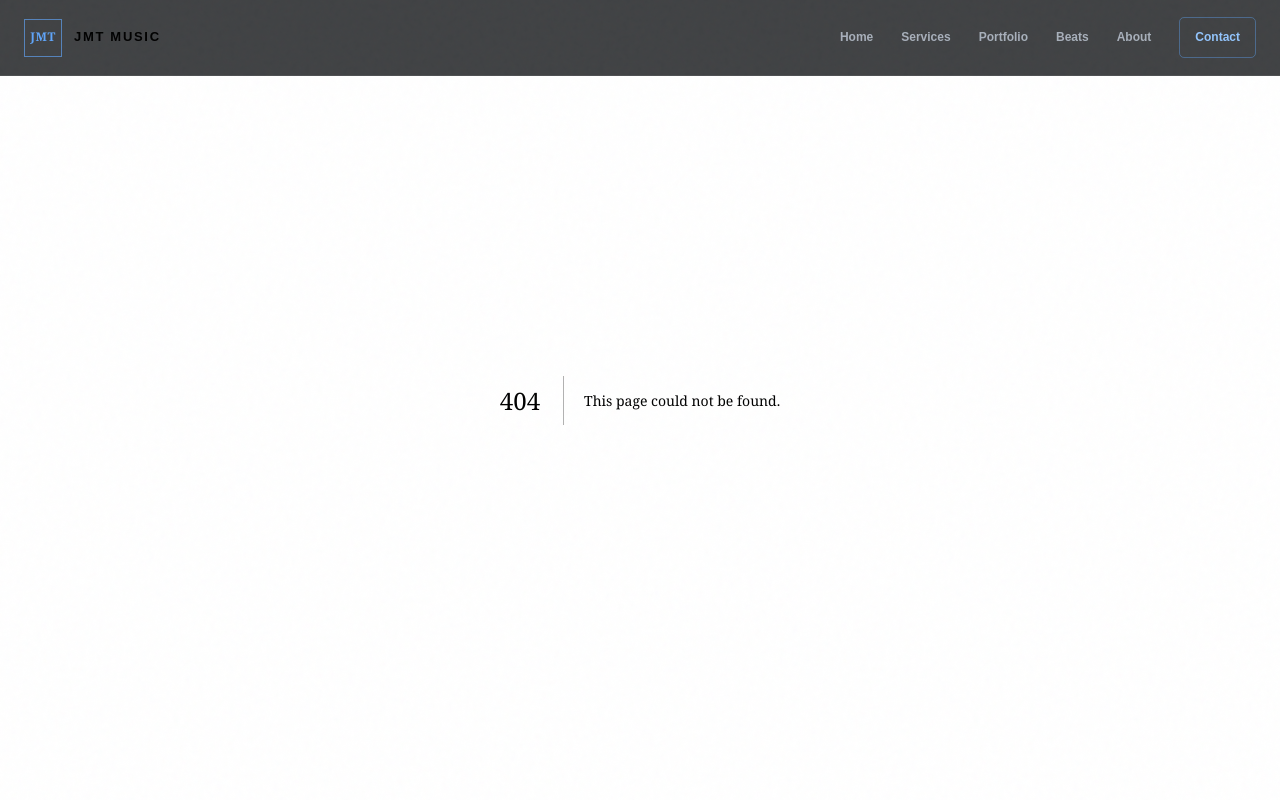
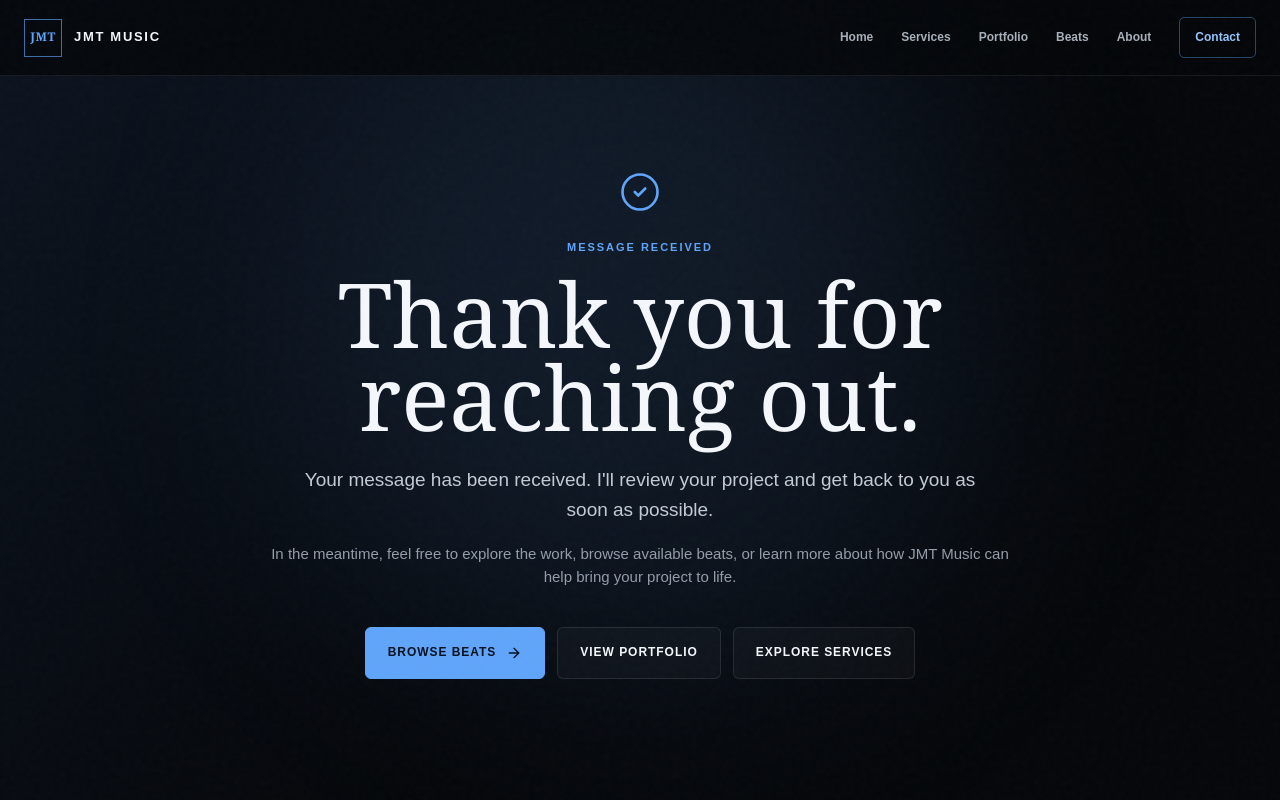
Before and after one commit to JMTMusic/jmt-music, a Next.js app in the folder jmt-music/: page /thank-you in a window 1280 px wide. Before the commit this address had no page. Shown: the top 800 px of the page. Built offline with nearby package versions, Linux system fonts and the light colour scheme.

Commit message:
Finish production contact and launch routing

```diff
--- a/jmt-music/app.js
+++ b/jmt-music/app.js
@@ -3,22 +3,22 @@ const basePath = document.body.dataset.base || "";
 const instagramUrl = "https://www.instagram.com/jmtmusic05/";
 const beatstarsUrl = "https://www.beatstars.com/JMTMusic";
 const navItems = [
-  ["Home", "index.html", "home"],
-  ["Discover", "discover.html", "discover"],
-  ["Catalog", "catalog.html", "catalog"],
-  ["Sync Licensing", "sync.html", "sync"],
-  ["About", "about.html", "about"]
+  ["Home", "/", "home"],
+  ["Services", "/services", "services"],
+  ["Portfolio", "/portfolio", "portfolio"],
+  ["Beats", "/beats", "catalog"],
+  ["About", "/about", "about"]
 ];
 
 const header = document.querySelector("[data-header]");
 if (header) {
   header.innerHTML = `
     <div class="shell nav-wrap">
-      <a class="brand" href="${basePath}index.html"><span class="brand-mark">JMT</span><span>JMT MUSIC</span></a>
+      <a class="brand" href="/"><span class="brand-mark">JMT</span><span>JMT MUSIC</span></a>
       <button class="menu-button" type="button" aria-label="Open navigation"><span></span></button>
       <nav class="nav-links" aria-label="Primary">
-        ${navItems.map(([label, href, id]) => `<a href="${basePath}${href}" class="${page === id ? "active" : ""}">${label}</a>`).join("")}
-        <a class="nav-cta ${page === "contact" ? "active" : ""}" href="${basePath}contact.html">Contact</a>
+        ${navItems.map(([label, href, id]) => `<a href="${href}" class="${page === id ? "active" : ""}">${label}</a>`).join("")}
+        <a class="nav-cta ${page === "contact" ? "active" : ""}" href="/contact">Contact</a>
       </nav>
     </div>`;
   const menu = header.querySelector(".menu-button");
@@ -223,7 +223,7 @@ if (categoryRails && window.JMT_CATEGORIES) {
       <section class="catalog-rail">
         <div class="rail-heading">
           <div><span>0${index + 1}</span><h3>${category.name}</h3></div>
-          <a class="text-link" href="catalog.html?filter=${category.id}">View category</a>
+          <a class="text-link" href="/beats?filter=${category.id}">View category</a>
         </div>
         <div class="release-grid">${tracks.map(releaseCard).join("")}</div>
       </section>`;
@@ -246,7 +246,7 @@ if (genreCards && window.JMT_CATEGORIES) {
           <p class="eyebrow">Genre</p>
           <h3>${category.name}</h3>
           <p>${category.description}</p>
-          <a class="button button-small" href="${category.path}">Explore</a>
+          <a class="button button-small" href="/beats?filter=${category.id}">Explore</a>
         </div>
       </article>`;
   }).join("");
--- a/jmt-music/app/globals.css
+++ b/jmt-music/app/globals.css
@@ -58,7 +58,7 @@ h1, h2 { font-family: Georgia, "Times New Roman", serif; font-weight: 400; lette
 .hero-copy > p:not(.eyebrow) { max-width: 670px; margin-bottom: 34px; color: #b5bec9; font-size: clamp(17px, 1.6vw, 21px); }
 .hero-proof { position: static; display: flex; flex-wrap: wrap; gap: 24px; margin-top: clamp(42px, 8vh, 76px); color: #808997; font-size: 10px; font-weight: 800; text-transform: uppercase; letter-spacing: .16em; }
 .hero-proof span + span::before { content: ""; display: inline-block; width: 3px; height: 3px; margin: 0 24px 2px 0; border-radius: 50%; background: var(--blue); }
-.production-hero { min-height: 94svh; }
+.production-hero { min-height: max(94svh, 720px); }
 .production-hero-copy { width: min(900px, 76%); }
 .production-hero h1 { max-width: 900px; font-size: clamp(54px, 7.2vw, 100px); line-height: .91; }
 .production-hero .hero-backdrop::after { background: linear-gradient(90deg, #05070a 0%, rgba(5,7,10,.94) 46%, rgba(5,7,10,.35) 76%, rgba(5,7,10,.55)), linear-gradient(0deg, #05070a 0%, transparent 32%); }
@@ -206,6 +206,14 @@ h1, h2 { font-family: Georgia, "Times New Roman", serif; font-weight: 400; lette
 .spin { animation: spin .8s linear infinite; }
 @keyframes spin { to { transform: rotate(360deg); } }
 .form-note { margin: 13px 0 0; color: #68717e; font-size: 10px; }
+.thank-you-page { min-height: 100svh; position: relative; display: grid; place-items: center; overflow: hidden; padding: 150px 0 100px; background: linear-gradient(135deg, #0c1420, #05070a 58%); }
+.thank-you-glow { position: absolute; width: 680px; height: 680px; left: 50%; top: 42%; transform: translate(-50%, -50%); border-radius: 50%; background: rgba(96,165,250,.1); filter: blur(120px); pointer-events: none; }
+.thank-you-inner { position: relative; max-width: 900px; text-align: center; }
+.thank-you-icon { width: 42px; height: 42px; margin: 0 auto 28px; color: var(--blue); stroke-width: 1.5; }
+.thank-you-page h1 { margin-bottom: 28px; font-size: clamp(56px, 7vw, 96px); line-height: .92; }
+.thank-you-lead { max-width: 690px; margin: 0 auto 18px; color: #c3cbd5; font-size: 19px; }
+.thank-you-detail { max-width: 760px; margin: 0 auto; color: var(--muted); font-size: 15px; }
+.thank-you-actions { justify-content: center; margin-top: 38px; }
 
 .project-hero { padding: 135px 0 100px; min-height: 100svh; background: linear-gradient(135deg, #0a1018, #05070a 55%); }
 .back-link { display: inline-flex; align-items: center; gap: 8px; margin-bottom: 32px; color: var(--muted); font-size: 11px; font-weight: 800; text-transform: uppercase; letter-spacing: .1em; }
@@ -327,6 +335,10 @@ h1, h2 { font-family: Georgia, "Times New Roman", serif; font-weight: 400; lette
   .form-row { grid-template-columns: 1fr; gap: 0; }
   .inquiry-form { padding: 24px 18px; }
   .contact-intro h1 { font-size: 54px; }
+  .thank-you-page { padding: 125px 0 80px; }
+  .thank-you-page h1 { font-size: 53px; }
+  .thank-you-lead { font-size: 17px; }
+  .thank-you-actions .button { width: 100%; }
   .project-hero { padding-top: 110px; }
   .project-hero-grid { display: flex; flex-direction: column; }
   .project-art-large { order: 2; }
--- /dev/null
+++ b/jmt-music/app/thank-you/page.jsx
@@ -0,0 +1,30 @@
+import Link from "next/link";
+import { ArrowRight, CheckCircle2 } from "lucide-react";
+import { Reveal } from "@/components/motion";
+
+export const metadata = {
+  title: "Thank You",
+  description: "Your JMT Music project inquiry has been received."
+};
+
+export default function ThankYouPage() {
+  return (
+    <section className="thank-you-page">
+      <div className="thank-you-glow" />
+      <div className="site-width thank-you-inner">
+        <Reveal>
+          <CheckCircle2 className="thank-you-icon" aria-hidden="true" />
+          <p className="eyebrow">Message received</p>
+          <h1>Thank you for reaching out.</h1>
+          <p className="thank-you-lead">Your message has been received. I&apos;ll review your project and get back to you as soon as possible.</p>
+          <p className="thank-you-detail">In the meantime, feel free to explore the work, browse available beats, or learn more about how JMT Music can help bring your project to life.</p>
+          <div className="button-row thank-you-actions">
+            <Link className="button button-primary" href="/beats">Browse Beats <ArrowRight /></Link>
+            <Link className="button button-secondary" href="/portfolio">View Portfolio</Link>
+            <Link className="button button-secondary" href="/services">Explore Services</Link>
+          </div>
+        </Reveal>
+      </div>
+    </section>
+  );
+}
--- a/jmt-music/components/contact-form.jsx
+++ b/jmt-music/components/contact-form.jsx
@@ -4,6 +4,7 @@ import { useState } from "react";
 import { AlertCircle, CheckCircle2, LoaderCircle, Send } from "lucide-react";
 
 const FORM_ENDPOINT = "https://formsubmit.co/ajax/hello@jmtmusic.studio";
+const THANK_YOU_URL = "https://jmtmusic.studio/thank-you";
 
 export function ContactForm() {
   const [status, setStatus] = useState("idle");
@@ -29,16 +30,24 @@ export function ContactForm() {
       if (!response.ok) throw new Error("Form delivery failed");
       setStatus("success");
       form.reset();
+      window.location.assign(THANK_YOU_URL);
     } catch {
       setStatus("error");
     }
   };
 
   return (
-    <form className="inquiry-form" onSubmit={submitForm} noValidate>
+    <form
+      className="inquiry-form"
+      action="https://formsubmit.co/hello@jmtmusic.studio"
+      method="POST"
+      onSubmit={submitForm}
+      noValidate
+    >
       <input type="hidden" name="_subject" value="New JMT Music project inquiry" />
       <input type="hidden" name="_template" value="table" />
       <input type="hidden" name="_captcha" value="false" />
+      <input type="hidden" name="_next" value={THANK_YOU_URL} />
       <input type="text" name="_honey" tabIndex="-1" autoComplete="off" hidden />
 
       <div className="form-status" aria-live="polite">
--- a/jmt-music/discover.html
+++ b/jmt-music/discover.html
@@ -8,6 +8,6 @@
     <article class="release-card"><div class="artwork artwork-3"><span class="art-label">Why Not</span></div><div class="card-body"><h3 class="card-title">Why Not</h3><p class="card-meta">Modern Hip Hop · New</p></div></article>
   </div></div></section>
   <section class="section"><div class="shell"><div class="section-head"><div><p class="eyebrow">Jonathan's rotation</p><h2>Producer Picks</h2></div></div><div class="track-grid" data-track-grid="lofi"></div></div></section>
-  <section class="section section-alt"><div class="shell"><div class="section-head"><h2>Browse by Mood</h2></div><div class="browse-row"><a class="browse-chip" href="catalog.html?filter=chill"><strong>Chill</strong><span>smooth & open</span></a><a class="browse-chip" href="catalog.html?filter=lofi"><strong>Warm</strong><span>textured & easy</span></a><a class="browse-chip" href="catalog.html?filter=classic"><strong>Gritty</strong><span>raw & direct</span></a><a class="browse-chip" href="catalog.html"><strong>Focused</strong><span>steady & driven</span></a></div></div></section>
+  <section class="section section-alt"><div class="shell"><div class="section-head"><h2>Browse by Mood</h2></div><div class="browse-row"><a class="browse-chip" href="/beats?filter=chill"><strong>Chill</strong><span>smooth & open</span></a><a class="browse-chip" href="/beats?filter=lofi"><strong>Warm</strong><span>textured & easy</span></a><a class="browse-chip" href="/beats?filter=trap"><strong>Gritty</strong><span>raw & direct</span></a><a class="browse-chip" href="/beats"><strong>Focused</strong><span>steady & driven</span></a></div></div></section>
   <section class="section"><div class="shell"><div class="section-head"><h2>Browse by BPM</h2></div><div class="browse-row"><span class="browse-chip"><strong>60–79</strong><span>slow</span></span><span class="browse-chip"><strong>80–99</strong><span>midtempo</span></span><span class="browse-chip"><strong>100–119</strong><span>upbeat</span></span><span class="browse-chip"><strong>120+</strong><span>high energy</span></span></div><div class="section-head" style="margin-top:70px"><h2>Browse by Key</h2></div><div class="browse-row"><span class="browse-chip"><strong>C</strong><span>major / minor</span></span><span class="browse-chip"><strong>D</strong><span>major / minor</span></span><span class="browse-chip"><strong>E</strong><span>major / minor</span></span><span class="browse-chip"><strong>F</strong><span>major / minor</span></span><span class="browse-chip"><strong>G</strong><span>major / minor</span></span><span class="browse-chip"><strong>A</strong><span>major / minor</span></span></div></div></section>
 </main><footer class="site-footer" data-footer></footer><script src="tracks.js?v=20260630"></script><script src="app.js?v=20260630"></script></body></html>
--- a/jmt-music/index.html
+++ b/jmt-music/index.html
@@ -19,7 +19,7 @@
         <p class="hero-copy">Original beats and sync-ready instrumentals from JMT Music.</p>
         <div class="actions hero-actions">
           <a class="button button-primary" href="#beats">Browse Beats</a>
-          <a class="button" href="sync.html">Licensing / Sync</a>
+          <a class="button" href="/sync">Licensing / Sync</a>
         </div>
       </div></div>
     </section>
@@ -37,13 +37,13 @@
     <section class="sync-banner"><div class="sync-visual" role="img" aria-label="Cinematic music studio"></div><div class="sync-copy">
       <p class="eyebrow">Sync &amp; licensing</p><h2>Music made to move with the story.</h2>
       <p>JMT Music creates and licenses original instrumentals for film, TV, YouTube, podcasts, ads, and indie games—crafted to support the scene without getting in its way.</p>
-      <div class="actions"><a class="button button-primary" href="sync.html">Explore Licensing</a><a class="button" href="contact.html">Start a Project</a></div>
+      <div class="actions"><a class="button button-primary" href="/sync">Explore Licensing</a><a class="button" href="/contact">Start a Project</a></div>
     </div></section>
 
     <section class="contact-cta">
       <div class="shell contact-cta-inner">
         <div><p class="eyebrow">Let’s make something</p><h2>Need custom music or licensing?</h2></div>
-        <a class="button button-primary" href="contact.html">Contact JMT Music</a>
+        <a class="button button-primary" href="/contact">Contact JMT Music</a>
       </div>
     </section>
   </main>
--- a/jmt-music/sync.html
+++ b/jmt-music/sync.html
@@ -1,8 +1,8 @@
 <!doctype html><html lang="en"><head><meta charset="utf-8"><meta name="viewport" content="width=device-width, initial-scale=1"><title>Sync Licensing | JMT Music</title><link rel="stylesheet" href="styles.css"></head>
 <body data-page="sync"><header class="site-header" data-header></header><main>
-  <section class="page-hero"><div class="shell page-intro"><p class="eyebrow">Music for picture</p><h1>Sync Licensing</h1><p>Distinctive, original music for stories, brands, and moving images. Clear communication, thoughtful curation, and a catalog built to carry emotion.</p><div class="actions" style="margin-top:30px"><a class="button button-primary" href="contact.html">Request License</a><a class="button" href="contact.html">Contact</a></div></div></section>
+  <section class="page-hero"><div class="shell page-intro"><p class="eyebrow">Music for picture</p><h1>Sync Licensing</h1><p>Distinctive, original music for stories, brands, and moving images. Clear communication, thoughtful curation, and a catalog built to carry emotion.</p><div class="actions" style="margin-top:30px"><a class="button button-primary" href="/contact">Request License</a><a class="button" href="/contact">Contact</a></div></div></section>
   <section class="section"><div class="shell"><div class="section-head"><div><p class="eyebrow">Built for media</p><h2>One catalog. Many screens.</h2></div><p>JMT Music provides music for film, TV, ads, podcasts, YouTube, indie games, trailers, and commercial projects.</p></div><div class="use-grid">
     <div class="use-item"><span>01</span><h3>Film & Television</h3></div><div class="use-item"><span>02</span><h3>Advertising</h3></div><div class="use-item"><span>03</span><h3>Podcasts</h3></div><div class="use-item"><span>04</span><h3>YouTube</h3></div><div class="use-item"><span>05</span><h3>Indie Games</h3></div><div class="use-item"><span>06</span><h3>Trailers</h3></div><div class="use-item"><span>07</span><h3>Brand Content</h3></div><div class="use-item"><span>08</span><h3>Commercial Projects</h3></div>
   </div></div></section>
-  <section class="sync-banner"><div class="sync-visual"></div><div class="sync-copy"><p class="eyebrow">Need the right cue?</p><h2>Tell us what the story needs.</h2><p>Share your brief, timeline, usage, and sonic references. We'll help identify the right music and licensing path.</p><a class="button button-primary" href="contact.html">Request a License</a></div></section>
+  <section class="sync-banner"><div class="sync-visual"></div><div class="sync-copy"><p class="eyebrow">Need the right cue?</p><h2>Tell us what the story needs.</h2><p>Share your brief, timeline, usage, and sonic references. We'll help identify the right music and licensing path.</p><a class="button button-primary" href="/contact">Request a License</a></div></section>
 </main><footer class="site-footer" data-footer></footer><script src="tracks.js?v=20260630"></script><script src="app.js?v=20260630"></script></body></html>
```
